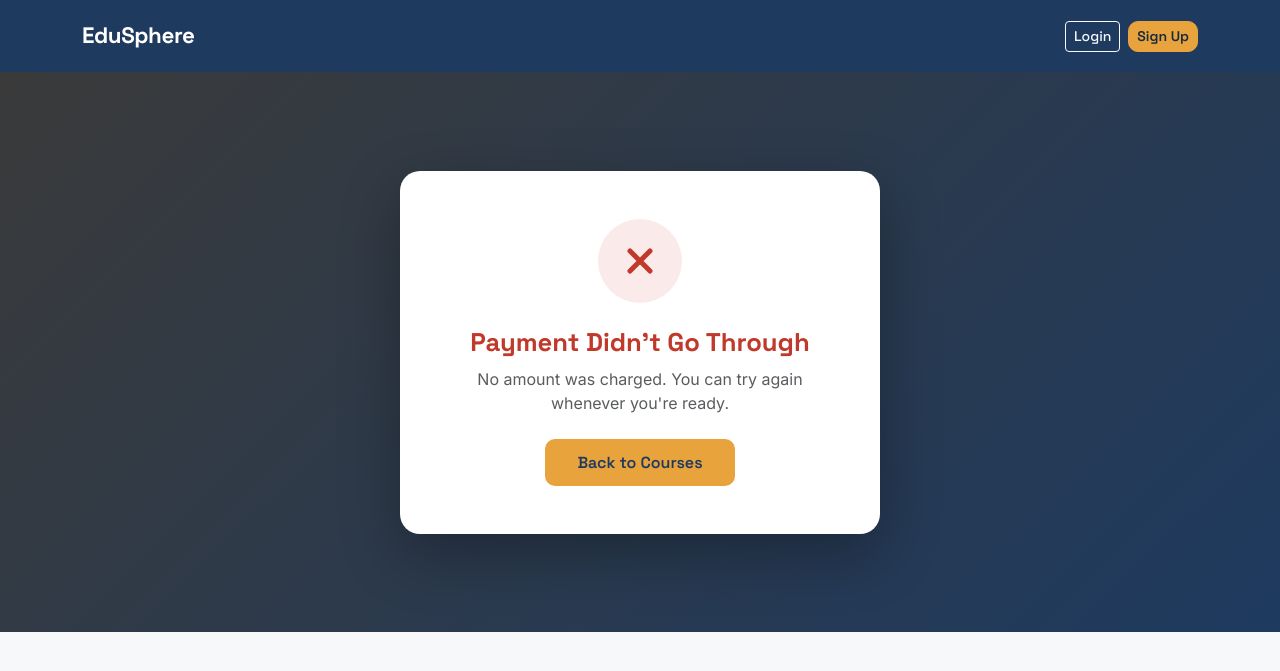
After one commit to Rajeshpachhai10/Edusphere, a Django app: page /payments/failure/ in a window 1280 px wide. The commit adds this page. Shown: the top 671 px of the page. Run offline with Django 5.2, Linux system fonts and the light colour scheme.

Commit message:
Payment system completed

```diff
--- a/courses/templates/courses/course_detail.html
+++ b/courses/templates/courses/course_detail.html
@@ -103,10 +103,16 @@
                     ✓ Enrolled — Continue Learning
                 </a>
                 {% else %}
+                {% if course.price > 0 %}
+                <a href="{% url 'payments:initiate' course_slug=course.slug %}" class="btn btn-primary w-100 mb-2">
+                    Pay to Enroll — Rs. {{ course.price }}
+                </a>
+                {% else %}
                 <form method="post" action="{% url 'enrollments:enroll' course.slug %}">
                     {% csrf_token %}
                     <button type="submit" class="btn btn-primary w-100 mb-2">Enroll Now</button>
                 </form>
+                {% endif %}
                 {% endif %}
                 {% elif not user.is_authenticated %}
                 <a href="{% url 'accounts:login' %}?next={{ request.path }}" class="btn btn-primary w-100 mb-2">
--- a/edusphere/urls.py
+++ b/edusphere/urls.py
@@ -45,6 +45,7 @@ urlpatterns = [
     path('enrollments/', include('enrollments.urls')),
     path('quizzes/', include('quizzes.urls', namespace='quizzes')),
     path('forums/', include('forums.urls', namespace='forums')),
+    path('payments/', include('payments.urls')),
     path('', TemplateView.as_view(template_name='home.html'), name='home'),
 ]
 
--- /dev/null
+++ b/payments/templates/payments/payment_failure.html
@@ -0,0 +1,81 @@
+{% extends 'base.html' %}
+{% block content %}
+<style>
+  .payment-result-wrap {
+    min-height: 70vh;
+    display: flex;
+    align-items: center;
+    justify-content: center;
+    background: linear-gradient(135deg, #3a3a3a 0%, #1E3A5F 100%);
+    padding: 3rem 1rem;
+  }
+  .payment-result-card {
+    background: #fff;
+    border-radius: 20px;
+    max-width: 480px;
+    width: 100%;
+    padding: 3rem 2.5rem;
+    text-align: center;
+    box-shadow: 0 20px 60px rgba(0,0,0, 0.3);
+    animation: cardRise 0.5s ease-out;
+  }
+  @keyframes cardRise {
+    from { opacity: 0; transform: translateY(24px); }
+    to { opacity: 1; transform: translateY(0); }
+  }
+  .failure-icon-circle {
+    width: 84px;
+    height: 84px;
+    border-radius: 50%;
+    background: #fbeaea;
+    display: flex;
+    align-items: center;
+    justify-content: center;
+    margin: 0 auto 1.5rem;
+    animation: shake 0.5s ease-out 0.15s;
+  }
+  @keyframes shake {
+    0%, 100% { transform: translateX(0); }
+    20%, 60% { transform: translateX(-6px); }
+    40%, 80% { transform: translateX(6px); }
+  }
+  .failure-icon-circle svg { width: 40px; height: 40px; }
+  .payment-result-title {
+    font-family: 'Space Grotesk', sans-serif;
+    color: #c0392b;
+    font-weight: 700;
+    font-size: 1.6rem;
+    margin-bottom: 0.6rem;
+  }
+  .btn-esewa-retry {
+    background: #E8A33D;
+    color: #1E3A5F;
+    border: none;
+    padding: 0.7rem 2rem;
+    border-radius: 10px;
+    font-weight: 600;
+    transition: transform 0.15s ease;
+  }
+  .btn-esewa-retry:hover {
+    transform: translateY(-2px);
+    color: #1E3A5F;
+  }
+</style>
+
+<div class="payment-result-wrap">
+  <div class="payment-result-card">
+    <div class="failure-icon-circle">
+      <svg viewBox="0 0 24 24" fill="none" xmlns="http://www.w3.org/2000/svg">
+        <path d="M6 6l12 12M18 6L6 18" stroke="#c0392b" stroke-width="3" stroke-linecap="round"/>
+      </svg>
+    </div>
+    <h2 class="payment-result-title">Payment Didn't Go Through</h2>
+    <p class="text-muted mb-4">
+      No amount was charged. You can try again whenever you're ready.
+    </p>
+    <a href="{% url 'courses:course_list' %}" class="btn btn-esewa-retry">
+      Back to Courses
+    </a>
+  </div>
+</div>
+{% endblock %}
--- /dev/null
+++ b/payments/urls.py
@@ -0,0 +1,10 @@
+from django.urls import path
+from . import views
+
+app_name = 'payments'
+
+urlpatterns = [
+    path('initiate/<slug:course_slug>/', views.initiate_payment_view, name='initiate'),
+    path('success/', views.payment_success_view, name='success'),
+    path('failure/', views.payment_failure_view, name='failure'),
+]
--- a/payments/views.py
+++ b/payments/views.py
@@ -1,10 +1,16 @@
-from decimal import Decimal
+import base64
+import json
+from decimal import Decimal, InvalidOperation
+
 from django.conf import settings
+from django.contrib import messages
 from django.contrib.auth.decorators import login_required
+from django.db import transaction
+from django.http import HttpResponseBadRequest
 from django.shortcuts import render, get_object_or_404, redirect
-from django.contrib import messages
 
 from courses.models import Course
+from enrollments.models import Enrollment
 from .models import Order
 from .utils import generate_signature, verify_signature
 
@@ -13,7 +19,6 @@ from .utils import generate_signature, verify_signature
 def initiate_payment_view(request, course_slug):
     course = get_object_or_404(Course, slug=course_slug, is_published=True)
 
-    # Guard clauses first — fail fast on states that shouldn't reach payment at all.
     if course.price == 0:
         messages.info(request, "This course is free — enroll directly.")
         return redirect('courses:course_detail', slug=course.slug)
@@ -52,3 +57,49 @@ def initiate_payment_view(request, course_slug):
         'payment_data': payment_data,
         'esewa_form_url': settings.ESEWA_FORM_URL,
     })
+
+
+def payment_success_view(request):
+    encoded_data = request.GET.get('data')
+    if not encoded_data:
+        return HttpResponseBadRequest("Missing payment data.")
+
+    try:
+        decoded_json = base64.b64decode(encoded_data).decode('utf-8')
+        payload = json.loads(decoded_json)
+    except Exception:
+        return HttpResponseBadRequest("Malformed payment data.")
+
+    if not verify_signature(payload, settings.ESEWA_SECRET_KEY):
+        return HttpResponseBadRequest("Signature verification failed.")
+
+    order = get_object_or_404(Order, transaction_uuid=payload.get('transaction_uuid'))
+
+    if order.student != request.user:
+        return HttpResponseBadRequest("Order does not belong to this user.")
+
+    if order.status == Order.Status.COMPLETED:
+        return render(request, 'payments/payment_success.html', {'order': order})
+
+    # Compare amounts numerically, not as strings — eSewa's callback format
+    # ("101.0") doesn't always match Decimal's own string form ("101.00"),
+    # even when the value is identical.
+    try:
+        returned_amount = Decimal(str(payload.get('total_amount')).replace(',', ''))
+    except (InvalidOperation, TypeError):
+        order.mark_failed()
+        return HttpResponseBadRequest("Invalid amount format.")
+
+    if returned_amount != order.total_amount:
+        order.mark_failed()
+        return HttpResponseBadRequest("Amount mismatch.")
+
+    with transaction.atomic():
+        order.mark_completed(esewa_transaction_code=payload.get('transaction_code', ''))
+        Enrollment.objects.get_or_create(student=order.student, course=order.course)
+
+    return render(request, 'payments/payment_success.html', {'order': order})
+
+
+def payment_failure_view(request):
+    return render(request, 'payments/payment_failure.html')
```
Also changed, not shown: payments/admin.py (+14 -1 lines), payments/templates/payments/payment_success.html (added, +113 -0 lines), payments/templates/payments/redirect_to_esewa.html (added, +17 -0 lines), db.sqlite3.
